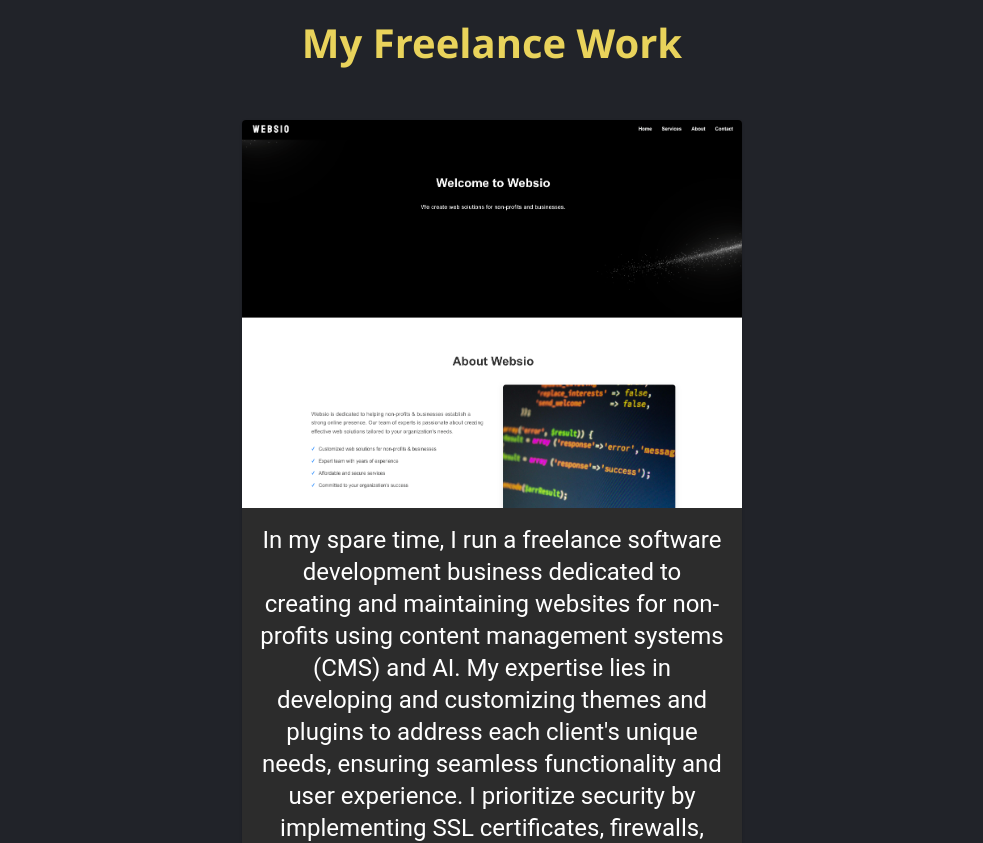
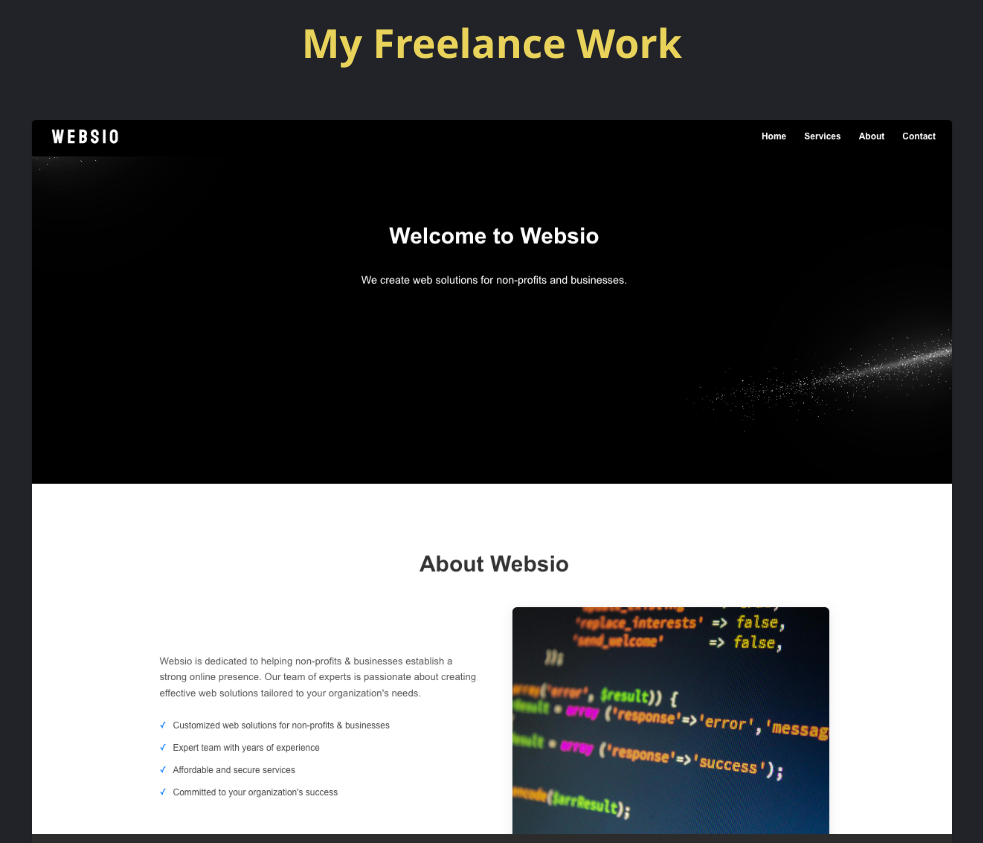
Before and after one commit to JulioSEspinola/Portfolio-2.0, a React (Create React App) app in the folder portfolio/: page / in a window 1280 px wide. Shown: the part 2040-2883 px from the top of the page, without its empty margins (148-1131 px from the left). Built offline with nearby package versions, Linux system fonts and the light colour scheme.

Commit message:
changed the size of the websio section

```diff
--- a/portfolio/src/components/Websio.js
+++ b/portfolio/src/components/Websio.js
@@ -17,7 +17,7 @@
       <Card
         size="lg"
         sx={{
-          maxWidth: 500,
+          maxWidth: 1000,
           margin: 5,
           bgcolor: "#2C2C2C ",
           transition: "transform 0.3s, box-shadow 0.3s",
--- a/portfolio/src/styles/Websio.css
+++ b/portfolio/src/styles/Websio.css
@@ -1,5 +1,5 @@
 .websio-container {
-  width: 90%; /* Use percentage for responsive width */
+  width: 100%; /* Use percentage for responsive width */
   max-width: 1000px; /* Maintain a max width */
   height: auto; /* Allow flexible height */
   font-family: "Arial", sans-serif;
```
